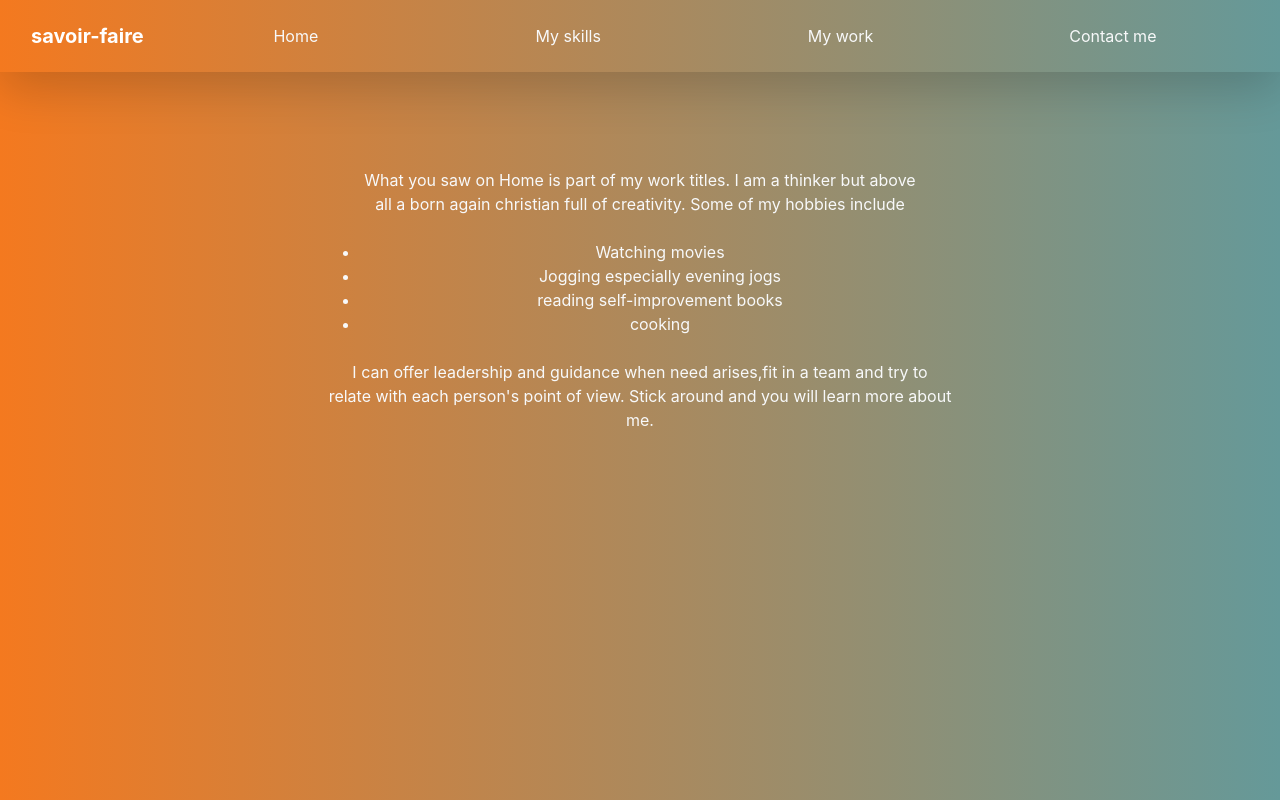
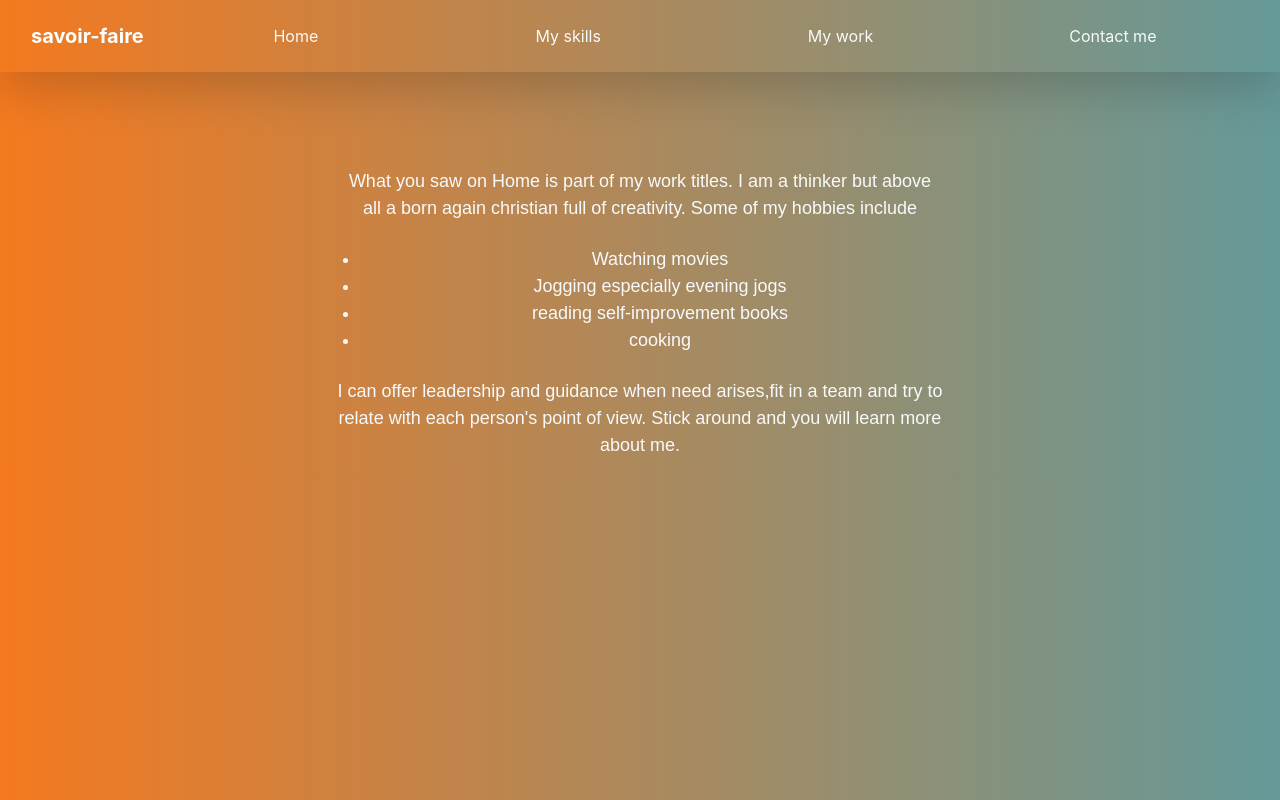
Before and after one commit to brianwachira/savoir-faire, a Vue app: page /about in a window 1280 px wide. Built offline with nearby package versions, Linux system fonts and the light colour scheme.

Commit message:
change font type ubuntu size large

```diff
--- a/src/components/shared/About.vue
+++ b/src/components/shared/About.vue
@@ -1,7 +1,7 @@
 <template>
     <div class="container-fluid">
         <div class="row">
-            <div class="col-md-6 offset-md-3 col-sm offset-sm px-3 px-md-0 text-center  text-light  mt-0 mt-sm-5">
+            <div class="col-md-6 offset-md-3 col-sm offset-sm px-3 px-md-0 text-center  text-light  mt-0 mt-sm-5 ubuntu">
                 <p>What you saw on Home is part of my work titles. I am a thinker but above<br/> all a born again christian full of creativity. Some of my hobbies include
                     <ul class="mt-0 mt-sm-4">
                         <li>Watching movies</li>
@@ -15,3 +15,9 @@
     </div>
     </div>
 </template>
+<style scoped>
+.ubuntu{
+    font-family: 'Ubuntu', sans-serif;
+    font-size: large
+}
+</style>
```
